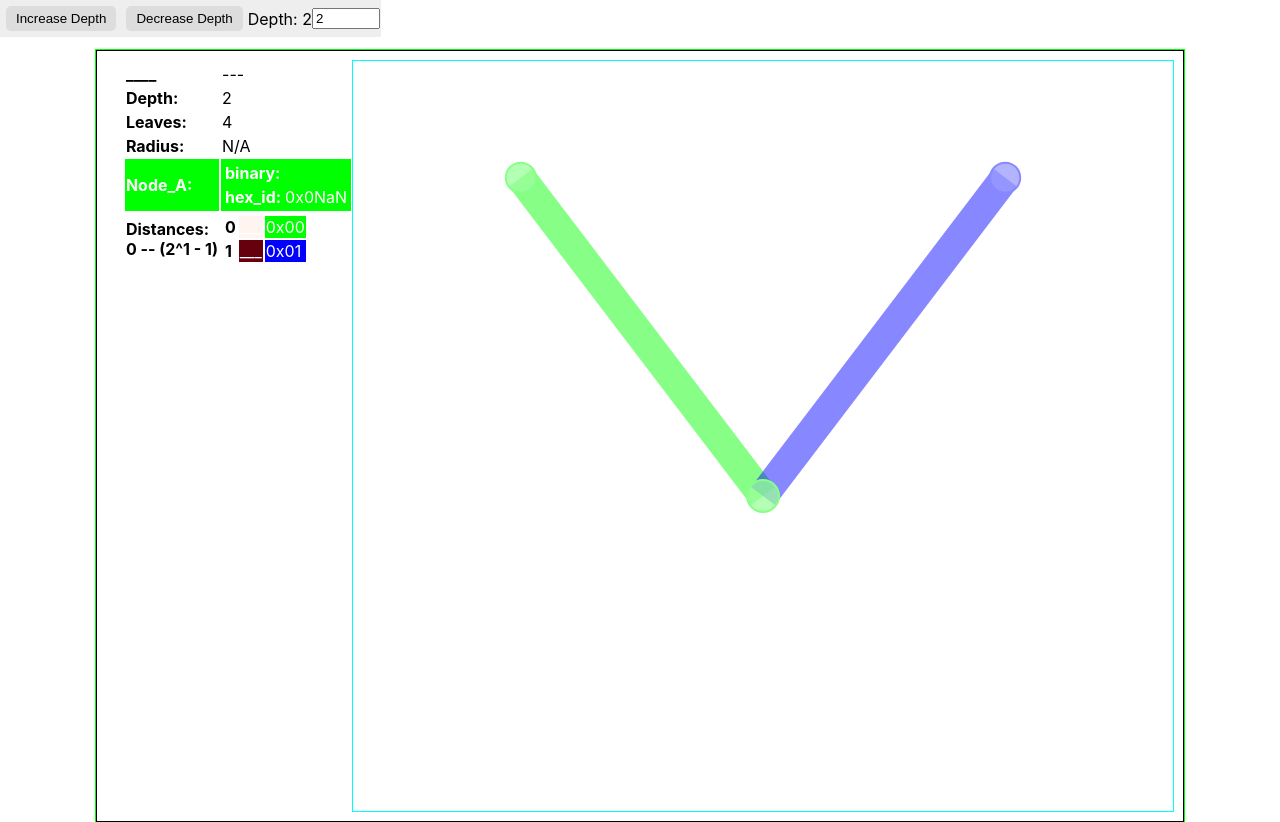
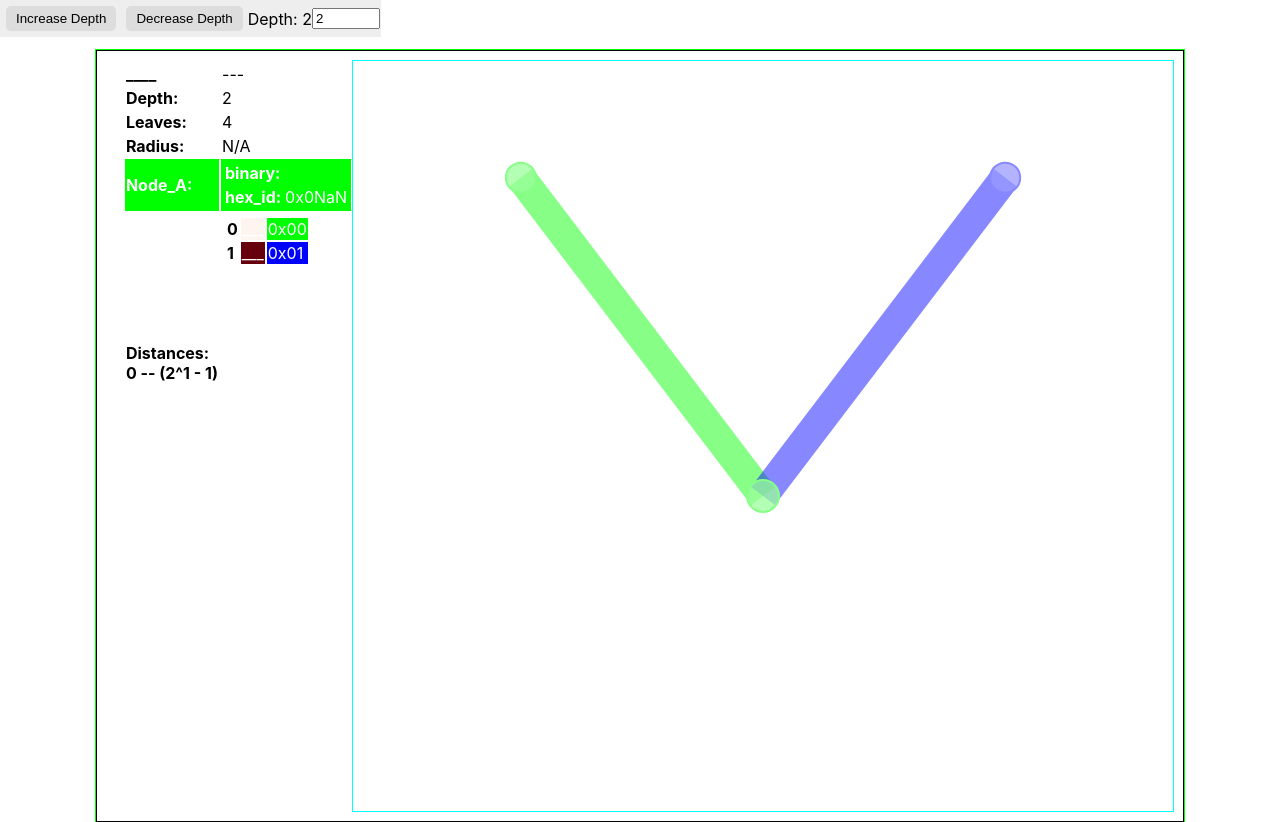
Before and after one commit to ScottyPoi/xor, a React (Create React App) app: page / in a window 1280 px wide. Both pictures are taken after a click on the button "Increase Depth". Built offline with nearby package versions, Linux system fonts and the light colour scheme.

Commit message:
scroll distance map color key

```diff
--- a/src/HeatMap.tsx
+++ b/src/HeatMap.tsx
@@ -5,6 +5,7 @@ interface HeatMapProps {
   nodes: d3.HierarchyNode<ITreeNode>[];
   depth: number;
   selected: string;
+  radius?: number;
 }
 
 const calculateDistance = (first: string, second: string) => {
@@ -41,7 +42,7 @@ const fillColorByDistance = (
   return distance ? colorScale(parseInt(distance.slice(2), 16)) : "none";
 };
 
-export default function HeatMap({ nodes, depth, selected }: HeatMapProps) {
+export default function HeatMap({ nodes, depth, selected, radius = 0 }: HeatMapProps) {
   const minDistance = 0;
   const maxDistance = 2 ** (depth - 1) - 1;
   const arcWidth = 20;
--- a/src/InfoContainer.tsx
+++ b/src/InfoContainer.tsx
@@ -85,6 +85,7 @@ export default function InfoContainer({
                 Distances:
                 <br />0 -- (2^{depth - 1} - 1)
               </th>
+              <div style={{ height: "300px", overflow: "auto" }}>
                 <td>
                   {Array.from(
                     { length: Math.min(16, 2 ** (depth - 1)) },
@@ -103,14 +104,14 @@ export default function InfoContainer({
                           <th>
                             {x < Math.min(16, 2 ** depth - 1) / 2
                               ? x
-                            : "2^" + (depth-1) + "-" + (2 ** depth - x)}
+                              : "2^" + (depth - 1) + "-" + (2 ** depth - x)}
                           </th>
                           <td
                             style={{
                               color: "white",
                               background: fillColorByDistance(
                                 colorScale,
-                              '0x' + x.toString(16)
+                                "0x" + x.toString(16)
                               ),
                             }}
                           >
@@ -135,6 +136,7 @@ export default function InfoContainer({
                     );
                   })}
                 </td>
+              </div>
             </tr>
           )}
           {nodeB && nodeB.id && (
```
Lines whose indentation alone changed are shown as unchanged.
